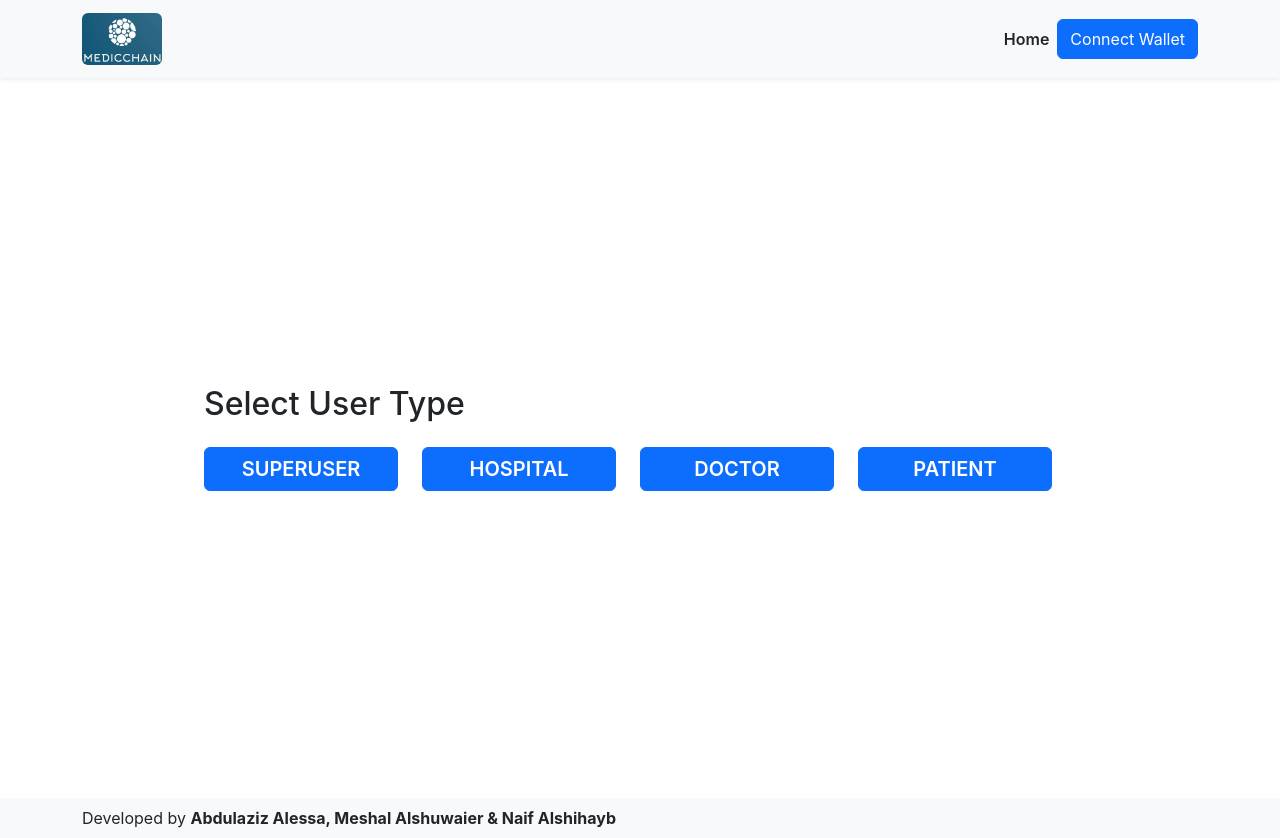
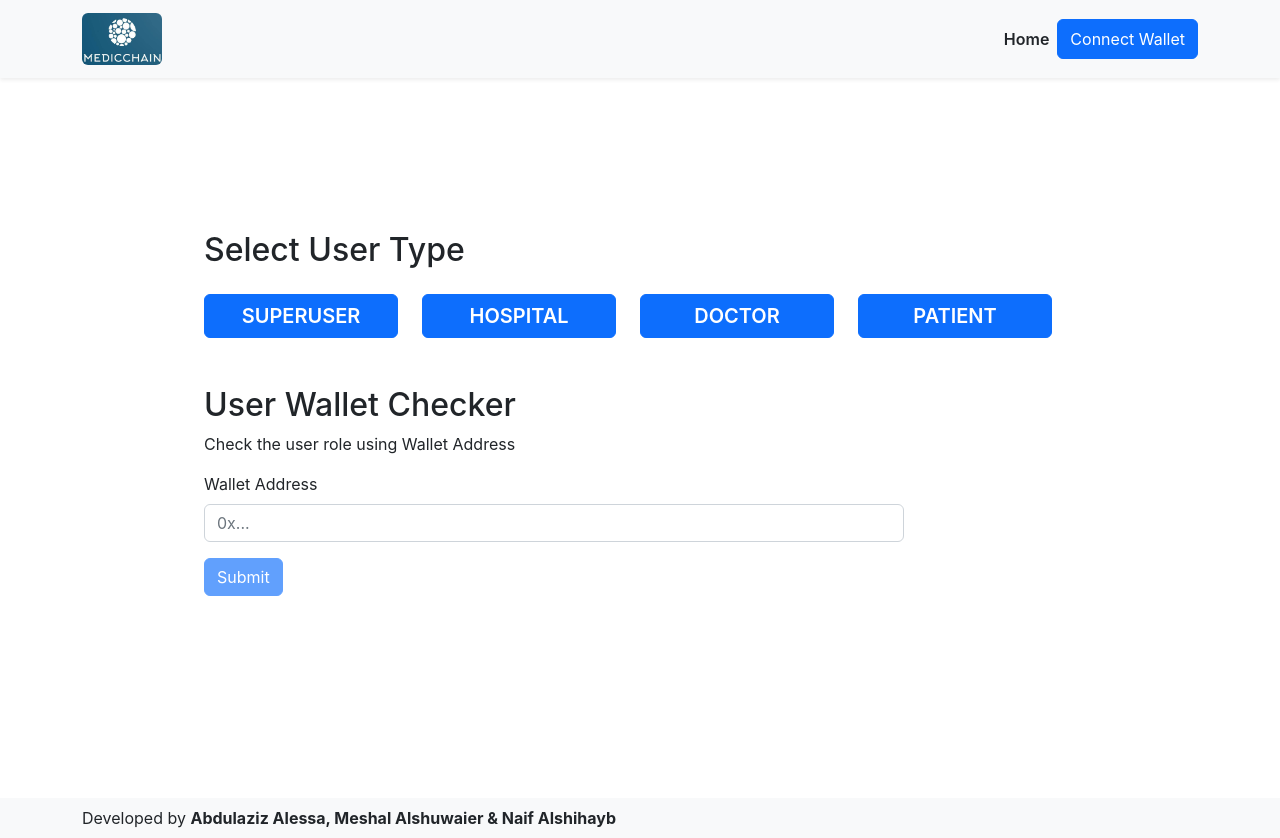
Before and after one commit to Mustafa-Siddique/eth-patient-management-system, a React (Create React App) app: page / in a window 1280 px wide. Built offline with nearby package versions, Linux system fonts and the light colour scheme; what web3 would draw is missing.

Commit message:
userWallet-checker

```diff
--- a/src/App.css
+++ b/src/App.css
@@ -1,6 +1,6 @@
 #userSelection{
     display: flex;
-    flex-direction: row;
+    flex-direction: column;
     justify-content: center;
     align-items: center;
     width: 100%;
--- a/src/components/NavbarTop.jsx
+++ b/src/components/NavbarTop.jsx
@@ -98,7 +98,9 @@ export const NavbarTop = () => {
         <Navbar.Collapse id="basic-navbar-nav">
           <Nav className="ms-auto">
             <Nav.Link as={Link} to="/" className="text-dark fw-semibold">Home</Nav.Link>
-            <Button onClick={connectWallet}>{wallet.length > 0 ? `${wallet.slice(0,6)}...${wallet.slice(-6)}` : 'Connect Wallet'}</Button>
+            <Button onClick={connectWallet}
+            disabled={wallet.length > 0 ? true : false}
+            >{wallet.length > 0 ? `${wallet.slice(0,6)}...${wallet.slice(-6)}` : 'Connect Wallet'}</Button>
           </Nav>
         </Navbar.Collapse>
       </Container>
--- /dev/null
+++ b/src/components/UserChecker.jsx
@@ -0,0 +1,64 @@
+import React, { useState } from "react";
+import { Button, Container, Form } from "react-bootstrap";
+import { useSelector } from "react-redux";
+import { getUserType } from "../web3/methods";
+
+export const UserChecker = () => {
+  // Get Wallet Address from Redux
+  const wallet = useSelector((state) => state.wallet.value);
+  const [userWallet, setUserWallet] = useState("");
+  const [enumId, setEnumId] = useState(null);
+
+  // function to get the user role
+  const getUserRole = async () => {
+    const res = await getUserType(userWallet);
+    setEnumId(res);
+    console.log(res);
+  };
+
+  // function to handle the form submit and call the getUserRole function
+  const handleSubmit = (e) => {
+    e.preventDefault();
+    getUserRole();
+  };
+  return (
+    <div className="mt-5 w-100">
+      <h2>User Wallet Checker</h2>
+      <p>Check the user role using Wallet Address</p>
+      <Form
+        className="mb-5"
+        style={{ maxWidth: "700px" }}
+        onSubmit={handleSubmit}
+      >
+        <Form.Group className="mb-3" controlId="patientAddress">
+          <Form.Label>Wallet Address</Form.Label>
+          <Form.Control
+            type="text"
+            required
+            value={userWallet}
+            placeholder="0x..."
+            onChange={(e) => setUserWallet(e.target.value)}
+          />
+        </Form.Group>
+        <Button
+          type="submit"
+          disabled={userWallet === "" || userWallet === wallet}
+        >
+          Submit
+        </Button>
+      </Form>
+      <div style={{ maxWidth: "700px" }} className="d-block mx-auto">
+        {/* If enumId is 1/2/3 prompt user "Selected user is Superuser", if enumId is 4 show Hospital, or if enumId is 5 show Doctor */}
+        {enumId === "0" || enumId === "1" || enumId === "2" ? (
+          <p className="mt-3 text-success">Selected user is Superuser</p>
+        ) : enumId === "3" ? (
+          <p className="mt-3 text-success">Selected user is Hospital</p>
+        ) : enumId === "4" ? (
+          <p className="mt-3 text-success">Selected user is Doctor</p>
+        ) : enumId === "5" ? (
+          <p className="mt-3 text-success">Selected user is Patient</p>
+        ) : null}
+      </div>
+    </div>
+  );
+};
--- a/src/pages/Home.js
+++ b/src/pages/Home.js
@@ -3,6 +3,7 @@ import { Col, Container, Row } from "react-bootstrap";
 import { Link } from "react-router-dom";
 import { Footer } from "../components/Footer";
 import { NavbarTop } from "../components/NavbarTop";
+import { UserChecker } from "../components/UserChecker";
 
 export const Home = () => {
   return (
@@ -49,6 +50,7 @@ export const Home = () => {
               </Link>
             </Col>
           </Row>
+        <UserChecker/>
         </div>
       </Container>
       <Footer />
```
